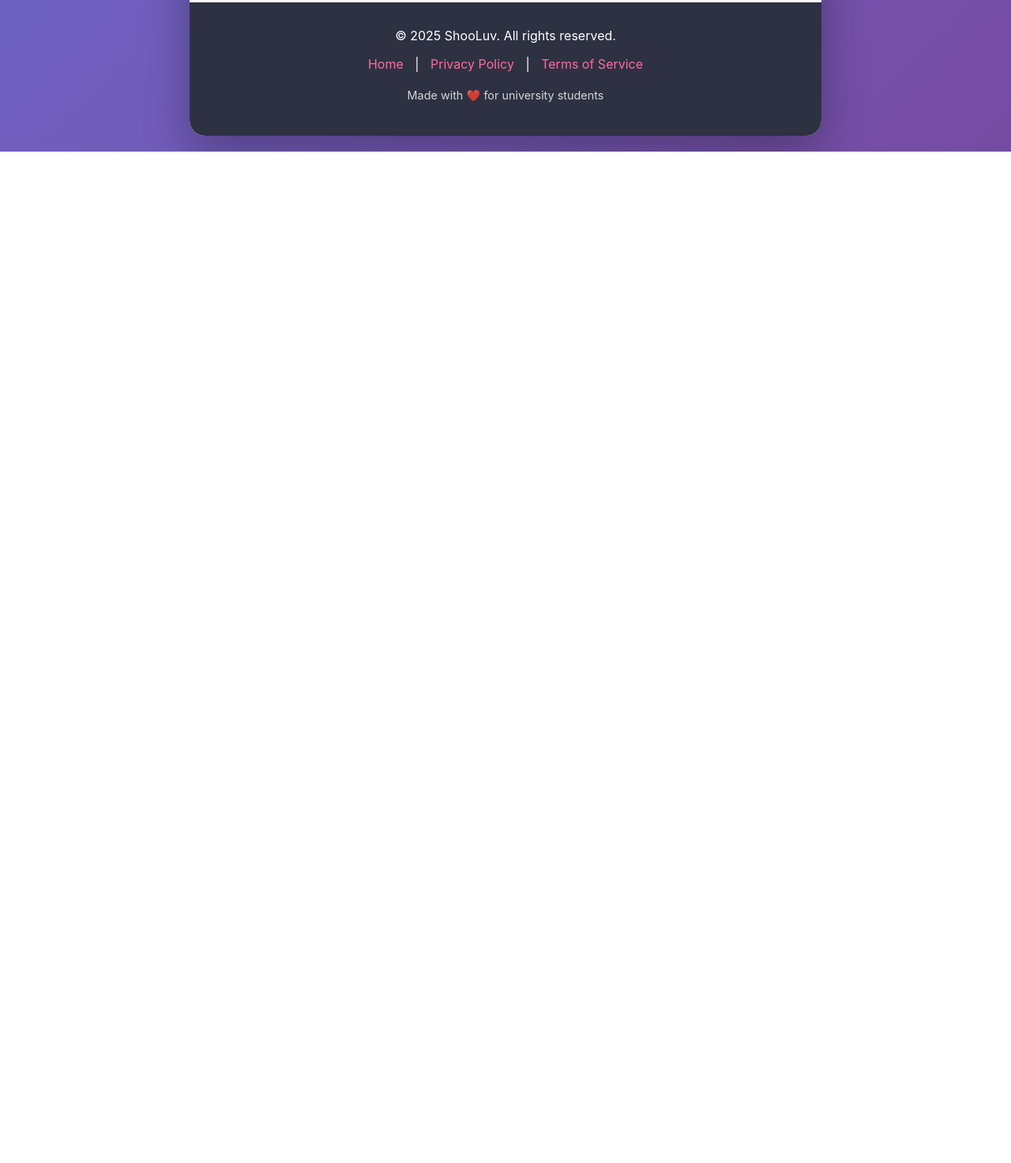
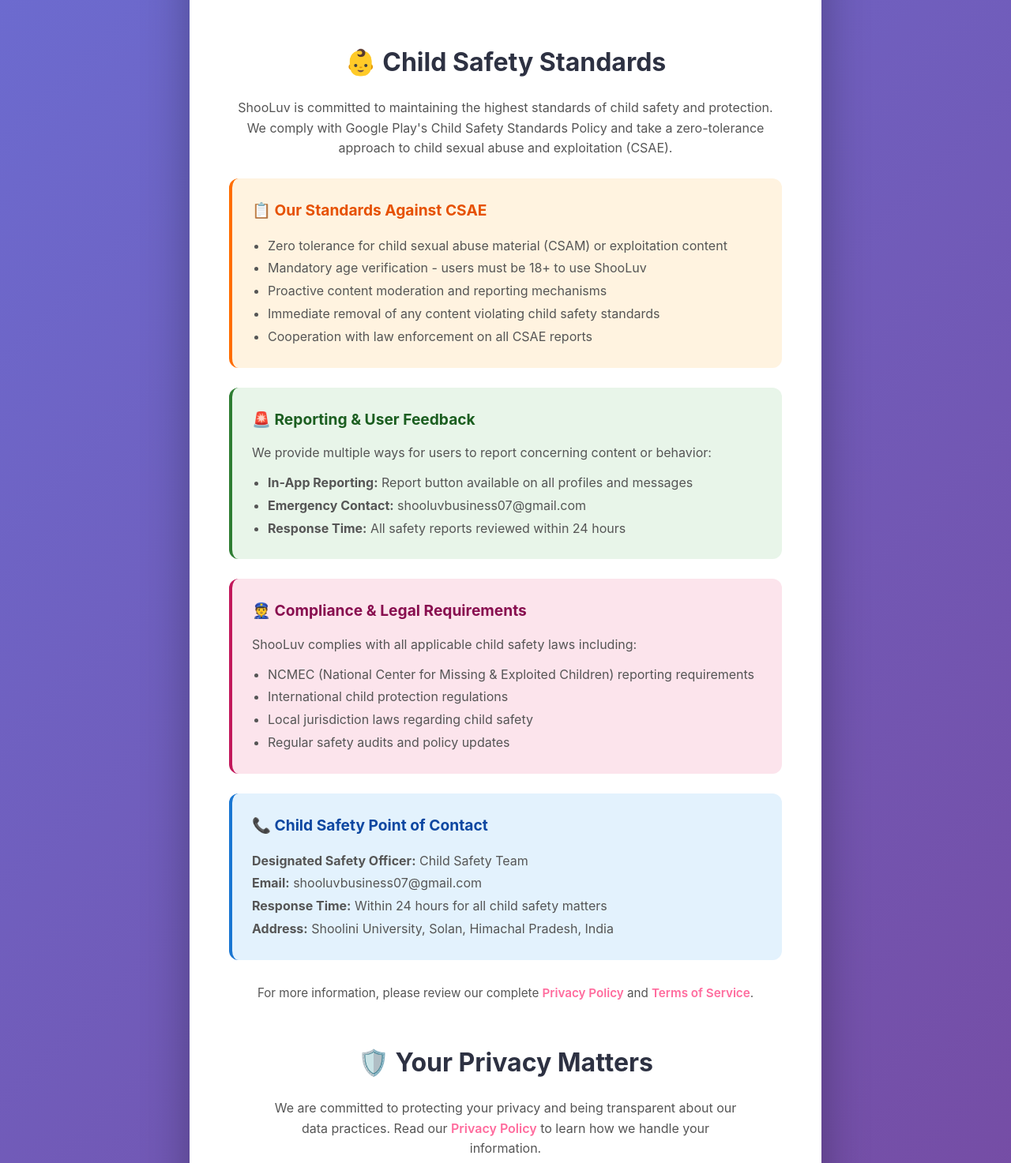
Before and after one commit to tanishksingh039/-shooluv-policies, a plain HTML site: page index.html in a window 1280 px wide. Shown: the part 1827-3300 px from the top of the page at 79% size. Before the commit the page ends 2019 px from the top, so only its background shows below. Drawn offline with Linux system fonts and the light colour scheme.

Commit message:
CSAE Added

```diff
--- a/index.html
+++ b/index.html
@@ -295,6 +295,75 @@
                 </p>
             </div>
         </div>
+        <div class="section" style="margin-top: 50px;">
+                <h2>👶 Child Safety Standards</h2>
+                <div style="max-width: 700px; margin: 0 auto;">
+                    <p style="color: #555; margin-bottom: 20px; text-align: center;">
+                        ShooLuv is committed to maintaining the highest standards of child safety and protection. We comply with Google Play's Child Safety Standards Policy and take a zero-tolerance approach to child sexual abuse and exploitation (CSAE).
+                    </p>
+
+                    <div style="background: #fff3e0; padding: 25px; border-radius: 12px; border-left: 4px solid #ff6d00; margin: 25px 0;">
+                        <h3 style="color: #e65100; margin-bottom: 15px; font-size: 1.2em;">📋 Our Standards Against CSAE</h3>
+                        <ul style="color: #555; line-height: 1.8; padding-left: 20px;">
+                            <li>Zero tolerance for child sexual abuse material (CSAM) or exploitation content</li>
+                            <li>Mandatory age verification - users must be 18+ to use ShooLuv</li>
+                            <li>Proactive content moderation and reporting mechanisms</li>
+                            <li>Immediate removal of any content violating child safety standards</li>
+                            <li>Cooperation with law enforcement on all CSAE reports</li>
+                        </ul>
+                    </div>
+
+                    <div style="background: #e8f5e9; padding: 25px; border-radius: 12px; border-left: 4px solid #2e7d32; margin: 25px 0;">
+                        <h3 style="color: #1b5e20; margin-bottom: 15px; font-size: 1.2em;">🚨 Reporting & User Feedback</h3>
+                        <p style="color: #555; margin-bottom: 10px;">
+                            We provide multiple ways for users to report concerning content or behavior:
+                        </p>
+                        <ul style="color: #555; line-height: 1.8; padding-left: 20px;">
+                            <li><strong>In-App Reporting:</strong> Report button available on all profiles and messages</li>
+                            <li><strong>Emergency Contact:</strong> shooluvbusiness07@gmail.com</li>
+                            <li><strong>Response Time:</strong> All safety reports reviewed within 24 hours</li>
+                        </ul>
+                    </div>
+
+                    <div style="background: #fce4ec; padding: 25px; border-radius: 12px; border-left: 4px solid #c2185b; margin: 25px 0;">
+                        <h3 style="color: #880e4f; margin-bottom: 15px; font-size: 1.2em;">👮 Compliance & Legal Requirements</h3>
+                        <p style="color: #555; margin-bottom: 10px;">
+                            ShooLuv complies with all applicable child safety laws including:
+                        </p>
+                        <ul style="color: #555; line-height: 1.8; padding-left: 20px;">
+                            <li>NCMEC (National Center for Missing & Exploited Children) reporting requirements</li>
+                            <li>International child protection regulations</li>
+                            <li>Local jurisdiction laws regarding child safety</li>
+                            <li>Regular safety audits and policy updates</li>
+                        </ul>
+                    </div>
+
+                    <div style="background: #e3f2fd; padding: 25px; border-radius: 12px; border-left: 4px solid #1976d2; margin: 25px 0;">
+                        <h3 style="color: #0d47a1; margin-bottom: 15px; font-size: 1.2em;">📞 Child Safety Point of Contact</h3>
+                        <p style="color: #555; line-height: 1.8;">
+                            <strong>Designated Safety Officer:</strong> Child Safety Team<br>
+                            <strong>Email:</strong> shooluvbusiness07@gmail.com<br>
+                            <strong>Response Time:</strong> Within 24 hours for all child safety matters<br>
+                            <strong>Address:</strong> Shoolini University, Solan, Himachal Pradesh, India
+                        </p>
+                    </div>
+
+                    <p style="text-align: center; color: #555; margin-top: 30px; font-size: 0.95em;">
+                        For more information, please review our complete
+                        <a href="privacy.html" style="color: #FF6B9D; text-decoration: none; font-weight: 600;">Privacy Policy</a>
+                        and <a href="terms.html" style="color: #FF6B9D; text-decoration: none; font-weight: 600;">Terms of Service</a>.
+                    </p>
+                </div>
+            </div>
+
+            <div class="section" style="margin-top: 50px;">
+                <h2>🛡️ Your Privacy Matters</h2>
+                <p style="text-align: center; color: #555; max-width: 600px; margin: 0 auto;">
+                    We are committed to protecting your privacy and being transparent about our data practices.
+                    Read our <a href="privacy.html" style="color: #FF6B9D; text-decoration: none; font-weight: 600;">Privacy Policy</a>
+                    to learn how we handle your information.
+                </p>
+            </div>
 
         <div class="footer">
             <p>&copy; 2025 ShooLuv. All rights reserved.</p>
```
